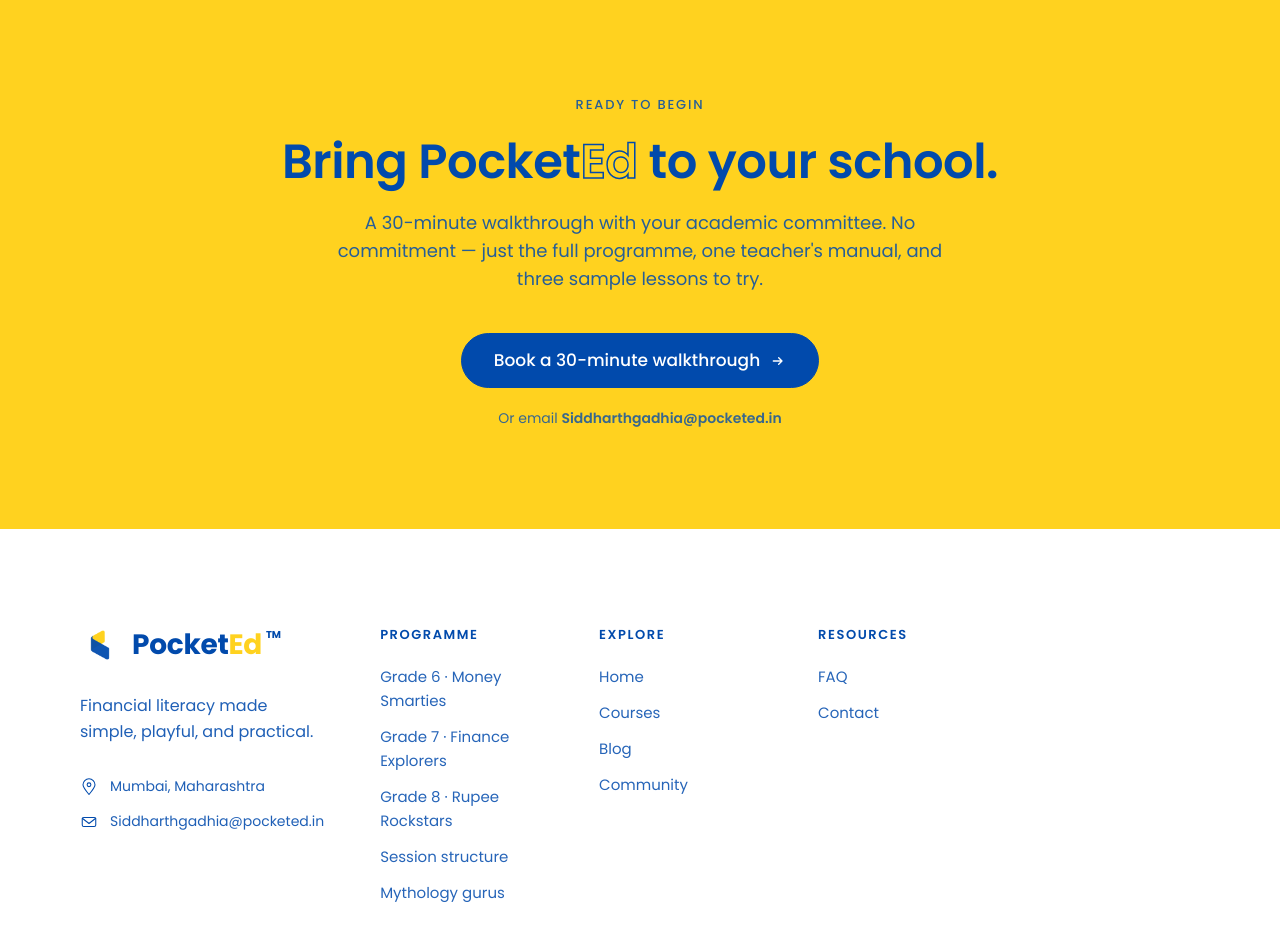
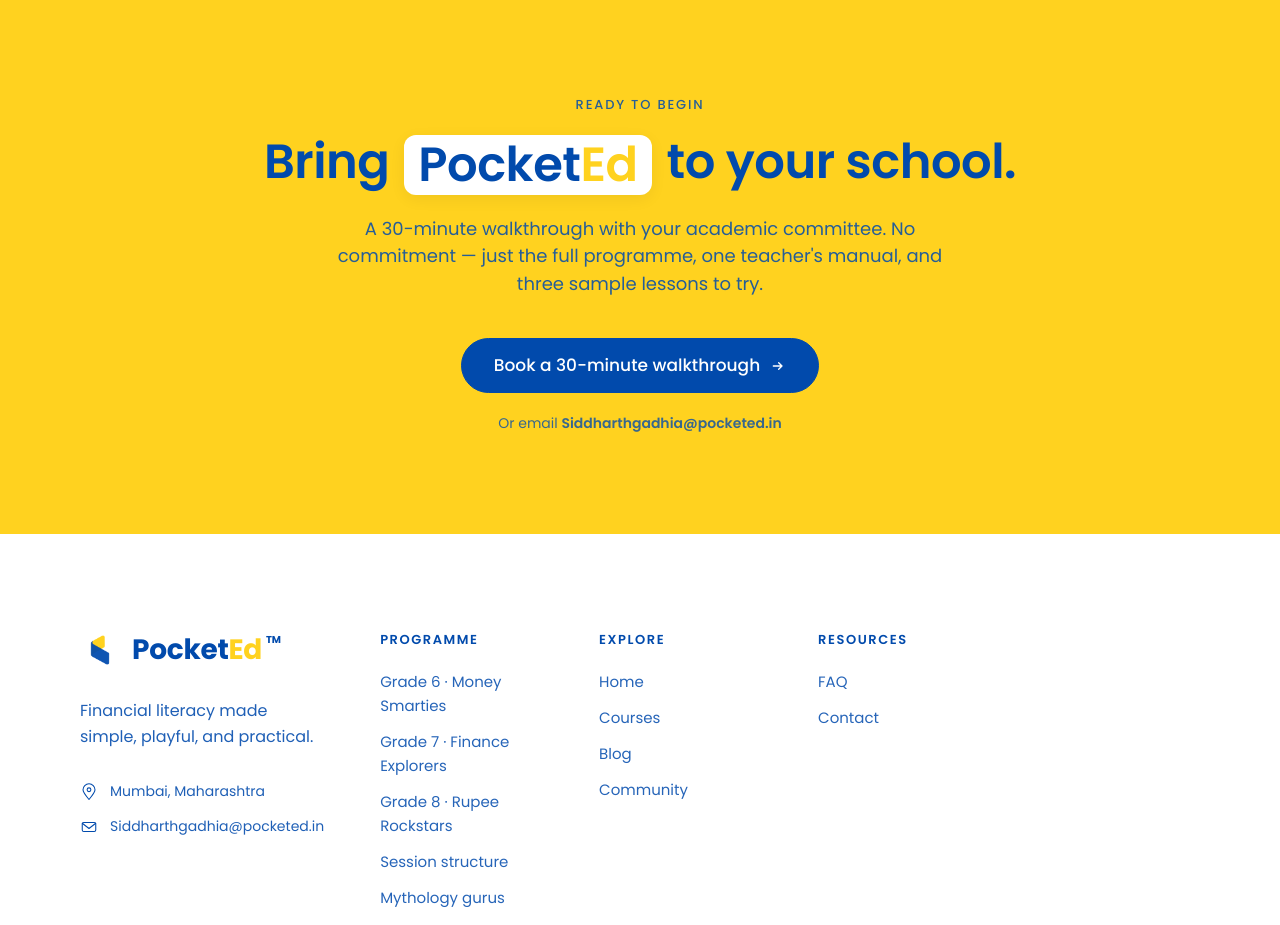
Before and after one commit to pocketed26-ops/final-web, a Next.js app: page / in a window 1280 px wide. Shown: the part 5880-6805 px from the top of the page. Built offline with nearby package versions, Linux system fonts and the light colour scheme.

Commit message:
console added

```diff
--- a/components/PocketEdHomepage.tsx
+++ b/components/PocketEdHomepage.tsx
@@ -1665,7 +1665,7 @@
           lineHeight: 1.15, color: '#014AAC', letterSpacing: '-0.01em',
           margin: '0 0 20px 0', maxWidth: 860, textWrap: 'pretty',
         }}>
-          Bring <span style={{ color: '#014AAC' }}>Pocket</span><span style={{ WebkitTextStroke: '1.5px #014AAC', color: 'transparent' }}>Ed</span> to your school.
+          Bring <span style={{ backgroundColor: '#ffffff', padding: '2px 14px', borderRadius: '12px', display: 'inline-block', margin: '0 4px', verticalAlign: 'middle', boxShadow: '0 4px 16px rgba(0,0,0,0.06)' }}><span style={{ color: '#014AAC' }}>Pocket</span><span style={{ color: '#FFD21F' }}>Ed</span></span> to your school.
         </h2>
         <p style={{
           fontFamily: 'Poppins, sans-serif', fontSize: 18, lineHeight: 1.55,
```
